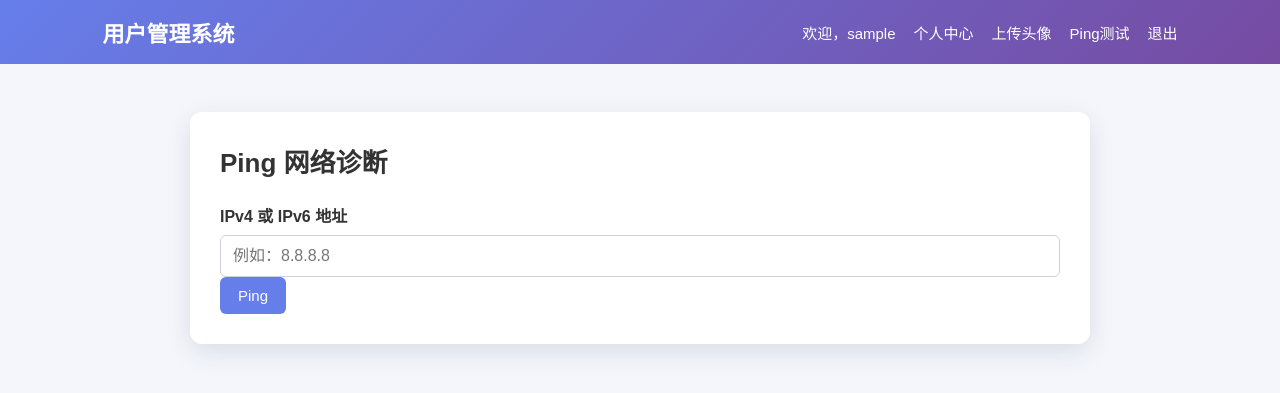
After one commit to KozukataYuri9/kzkt, a Flask app: page /ping in a window 1280 px wide. The commit adds this page. Shown: the top 393 px of the page. Run offline with Flask 3, Linux system fonts and the light colour scheme; the visitor is signed in with stand-in values (Sample User, id 1).

Commit message:
fix command injection in ping diagnostics

```diff
--- a/password_fixed_app/app.py
+++ b/password_fixed_app/app.py
@@ -2,10 +2,12 @@ import hmac
 import http.client
 import ipaddress
 import os
+import platform
 import secrets
 import socket
 import ssl
 import sqlite3
+import subprocess
 import urllib.parse
 import uuid
 from decimal import Decimal, InvalidOperation
@@ -528,6 +530,62 @@ def fetch_url():
         ), 502
 
 
+@app.route("/ping", methods=["GET", "POST"])
+def ping():
+    if not session.get("username"):
+        return redirect("/login")
+
+    if request.method == "GET":
+        return render_template("ping.html")
+
+    ip_value = request.form.get("ip", "").strip()
+    try:
+        target_ip = str(ipaddress.ip_address(ip_value))
+    except ValueError:
+        return render_template(
+            "ping.html",
+            ip=ip_value,
+            error="请输入有效的 IPv4 或 IPv6 地址",
+        ), 400
+
+    count_option = "-n" if platform.system() == "Windows" else "-c"
+    command = ["ping", count_option, "3", target_ip]
+    try:
+        output = subprocess.check_output(
+            command,
+            stderr=subprocess.STDOUT,
+            shell=False,
+            timeout=30,
+            text=True,
+            errors="replace",
+        )
+        return render_template("ping.html", ip=target_ip, output=output)
+    except subprocess.CalledProcessError as error:
+        return render_template(
+            "ping.html",
+            ip=target_ip,
+            output=error.output or "Ping 执行失败",
+            error="目标不可达或 Ping 命令执行失败",
+        )
+    except subprocess.TimeoutExpired as error:
+        timeout_output = error.output or ""
+        if isinstance(timeout_output, bytes):
+            timeout_output = timeout_output.decode(errors="replace")
+        return render_template(
+            "ping.html",
+            ip=target_ip,
+            output=timeout_output,
+            error="Ping 执行超时",
+        ), 504
+    except OSError:
+        app.logger.exception("Unable to start the ping command")
+        return render_template(
+            "ping.html",
+            ip=target_ip,
+            error="服务器无法启动 Ping 命令",
+        ), 500
+
+
 @app.route("/upload", methods=["GET", "POST"])
 def upload():
     if not session.get("username"):
--- a/password_fixed_app/static/css/style.css
+++ b/password_fixed_app/static/css/style.css
@@ -214,6 +214,22 @@
     line-height: 1.5;
 }
 
+.console-output {
+    min-height: 180px;
+    max-height: 440px;
+    margin-top: 18px;
+    padding: 18px;
+    overflow: auto;
+    border: 1px solid #202820;
+    border-radius: 8px;
+    background: #090d09;
+    color: #5cff72;
+    white-space: pre-wrap;
+    overflow-wrap: anywhere;
+    font-family: Consolas, "Courier New", monospace;
+    line-height: 1.55;
+}
+
 .recharge-form {
     display: flex;
     align-items: flex-end;
--- a/password_fixed_app/templates/base.html
+++ b/password_fixed_app/templates/base.html
@@ -14,6 +14,7 @@
                 <span class="nav-text">欢迎，{{ session.get('username') }}</span>
                 <a class="nav-link" href="/profile">个人中心</a>
                 <a class="nav-link" href="/upload">上传头像</a>
+                <a class="nav-link" href="/ping">Ping测试</a>
                 <form class="nav-form" method="post" action="/logout">
                     <input type="hidden" name="csrf_token" value="{{ csrf_token() }}">
                     <button class="nav-link nav-button" type="submit">退出</button>
--- a/password_fixed_app/templates/index.html
+++ b/password_fixed_app/templates/index.html
@@ -23,6 +23,7 @@
         <div class="action-row">
             <a class="button" href="/profile">个人中心</a>
             <a class="button" href="/upload">上传头像</a>
+            <a class="button" href="/ping">Ping测试</a>
             <a class="button" href="/page?name=help">帮助中心</a>
         </div>
 
--- /dev/null
+++ b/password_fixed_app/templates/ping.html
@@ -0,0 +1,25 @@
+{% extends "base.html" %}
+
+{% block title %}Ping测试 - 用户管理系统{% endblock %}
+
+{% block content %}
+<section class="card">
+    <h1 class="card-title">Ping 网络诊断</h1>
+    <form class="form" method="post" action="/ping">
+        <input type="hidden" name="csrf_token" value="{{ csrf_token() }}">
+        <div class="form-group">
+            <label class="form-label" for="ip">IPv4 或 IPv6 地址</label>
+            <input class="form-input" id="ip" name="ip" type="text" value="{{ ip or '' }}" placeholder="例如：8.8.8.8" required>
+        </div>
+        <button class="button" type="submit">Ping</button>
+    </form>
+
+    {% if error %}
+        <div class="error-message">{{ error }}</div>
+    {% endif %}
+
+    {% if output is defined %}
+        <pre class="console-output">{{ output }}</pre>
+    {% endif %}
+</section>
+{% endblock %}
```
